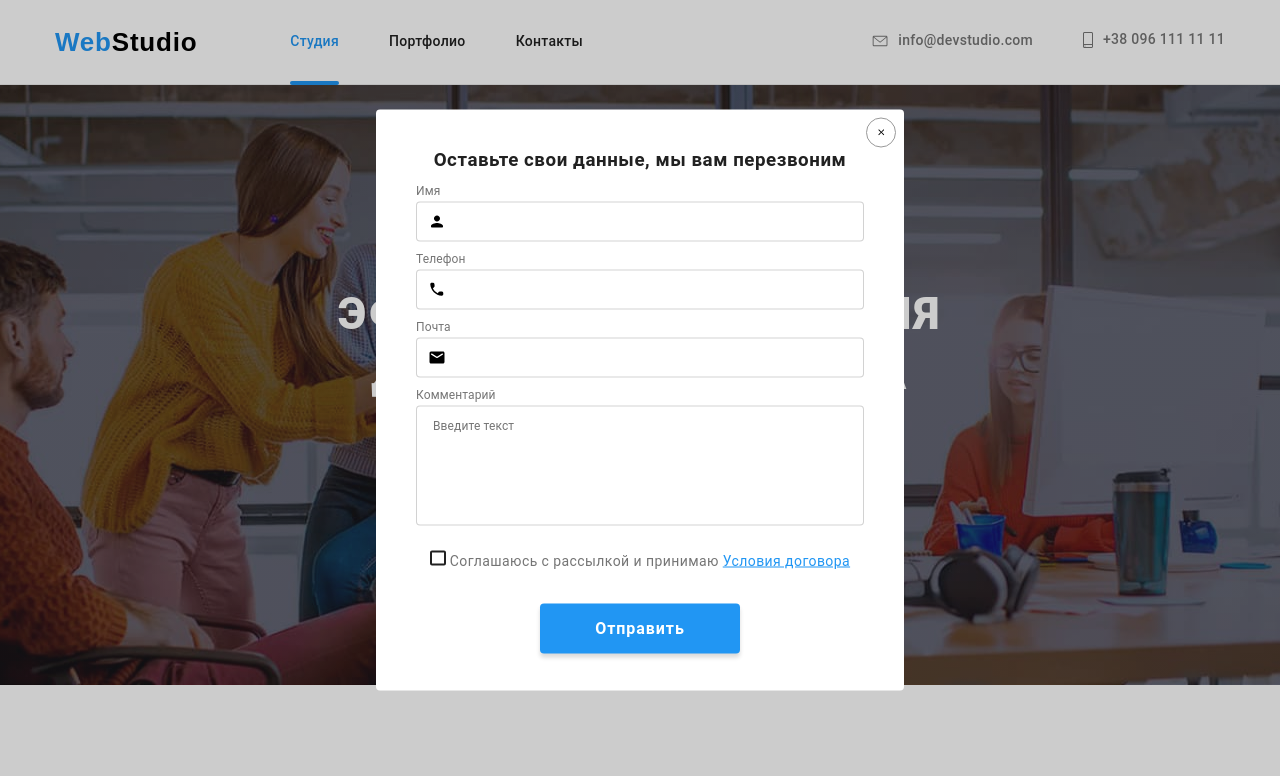
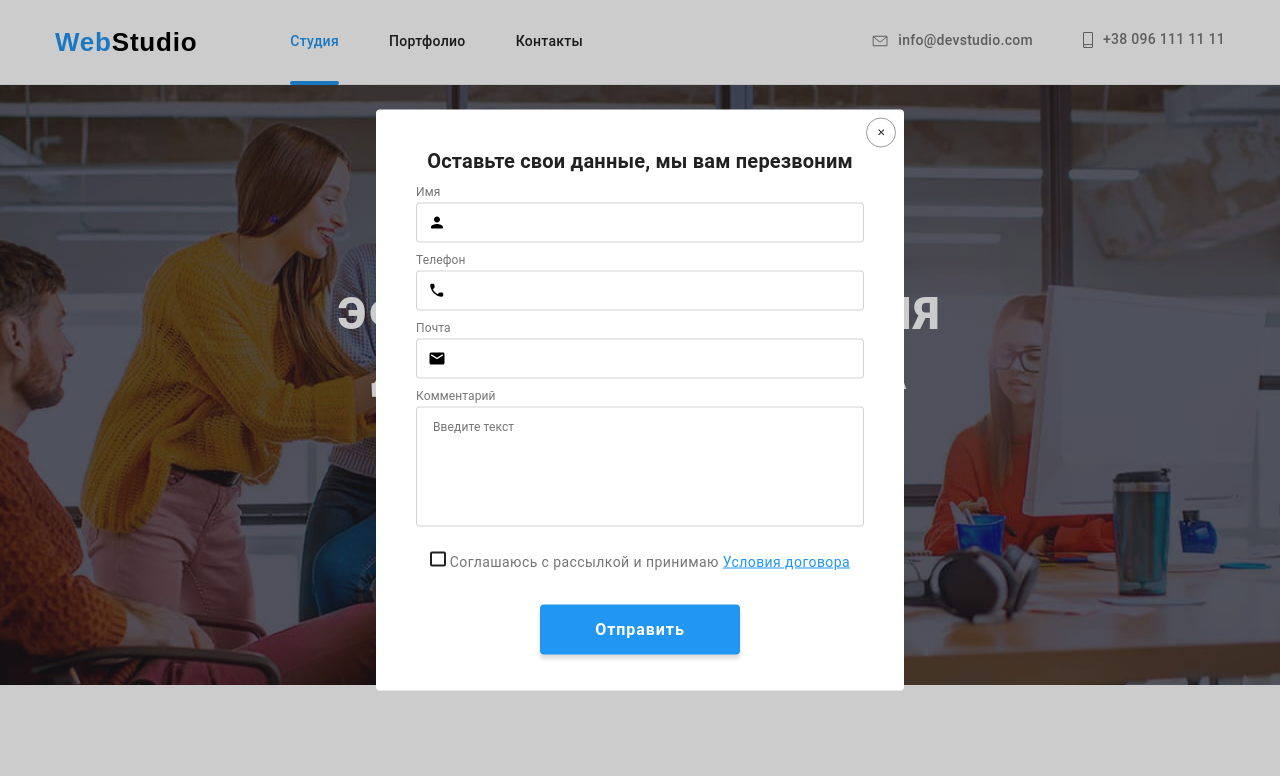
Before and after one commit to Vasyl-Gumeniuk/goit-markup-hw-06, a plain HTML site: page index.html in a window 1280 px wide. Both pictures are taken after a click on the button "Заказать услугу". Shown: the top 776 px of the page. Drawn offline with nearby package versions, Linux system fonts and the light colour scheme; a web font is replaced by a local one.

Commit message:
Внесено правки_23.10.21

```diff
--- a/css/styles.css
+++ b/css/styles.css
@@ -898,9 +898,10 @@ transition-timing-function: cubic-bezier(0.4, 0, 0.2, 1);
 .modal-title {
 font-style: normal;
 font-weight: bold;
-line-height:1.15;
+font-size: 20px;
+line-height: 1.15;
 text-align: center;
-letter-spacing: 0.03em;
+letter-spacing: 0.01em;
 color: var(--title-text-color);
 margin-top: 0px;
 margin-bottom: 12px;
@@ -912,9 +913,14 @@ width: auto;
 height: auto;
 position: relative;
 }
+.label-fild-thumb {
+  margin-bottom: 10px;
+}
+.label-fild-thumb:nth-child(4) {
+margin-bottom: 20px;
+}
 .label-fild {
 display: block;
-margin-bottom: 10px;
 position: relative;
 }
 .label-name {
@@ -958,11 +964,12 @@ width: 18px;
 left: 12px;
 top: 50%;
 }
+.label-checkbox-thumb {
+text-align: center;
+}
 .label-checkbox {
 display: inline-block;
 text-align: center;
-margin-top: 10px;
-margin-bottom: 30px;
 position: relative;
 font-style: normal;
 font-weight: normal;
@@ -981,6 +988,9 @@ border: 0;
 padding: 0;
 clip: rect(0 0 0 0);
 overflow: hidden;
+}
+.modal-button-send-thumb {
+  margin-top: 30px;
 }
 .modal-button-send {
   display: flex;
@@ -1040,5 +1050,3 @@ background-origin: border-box;
     cursor: pointer;
     fill: var(--accent-color);
 }
-
-text-align: center
--- a/index.html
+++ b/index.html
@@ -481,8 +481,9 @@
           </svg>
         </button>
         <div class="modal-thumb">
-          <h3 class="modal-title">Оставьте свои данные, мы вам перезвоним</h3>
+          <p class="modal-title">Оставьте свои данные, мы вам перезвоним</p>
            <form action="modal-form" class="modal-form">
+             <div class="label-fild-thumb">
                <label class="label-fild">
                 <span class="label-name">Имя</span>
                 <input type="text" class="label-input" name="name" placeholder=" ">
@@ -493,7 +494,9 @@
                   </svg>
                 </span>
                </label>
+               </div>
 
+               <div class="label-fild-thumb">
                <label class="label-fild">
                  <span class="label-name">Телефон</span>
                  <input type="tel" class="label-input" name="tel" placeholder=" ">
@@ -504,8 +507,10 @@
                   </svg>
                 </span>
                </label>
+               </div>
 
-               <label class="label-fild">
+              <div class="label-fild-thumb">
+              <label class="label-fild">
                  <span class="label-name">Почта</span>
                  <input type="email" class="label-input" name="email" placeholder=" ">
                  <span class="label-icon">
@@ -515,21 +520,28 @@
                   </svg>
                 </span>
                </label>
+               </div>
 
+               <div class="label-fild-thumb">
                <label class="label-fild">
                 <span class="label-name">Комментарий</span>
                <textarea class="modal-textarea" name="coment" cols="" rows="" placeholder="Введите текст"></textarea>
                </label>
+               </div>
 
+               <div class="label-checkbox-thumb">
                <label class="label-checkbox">
                <input class="modal-form-checkbox" type="checkbox" name="checkbox" value="Соглашаюсь с рассылкой и принимаю Условия договора">
                <span class="checkbox-icon"></span>
                Соглашаюсь с рассылкой и принимаю <a href="" class="checkbox-link">Условия договора</a>
               </label>
+              </div>
 
+              <div class="modal-button-send-thumb">
               <label class="modal-button-send">
               <button type="submit" class="modal-form-button">Отправить</button>
               </label>
+              </div>
             </form>
         </div>
       </div>
```
